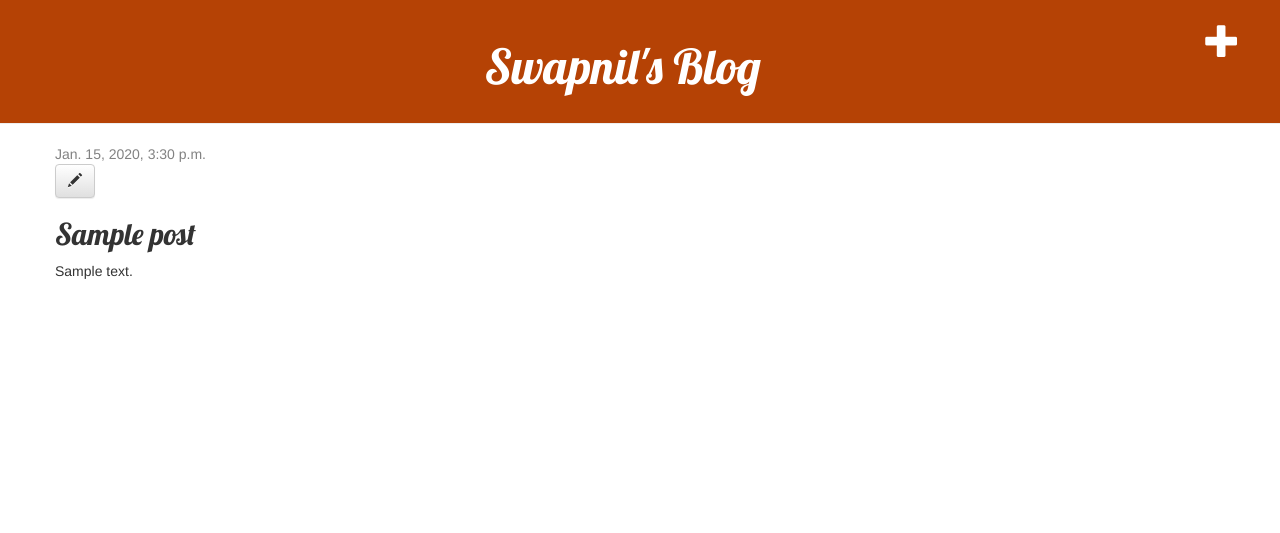
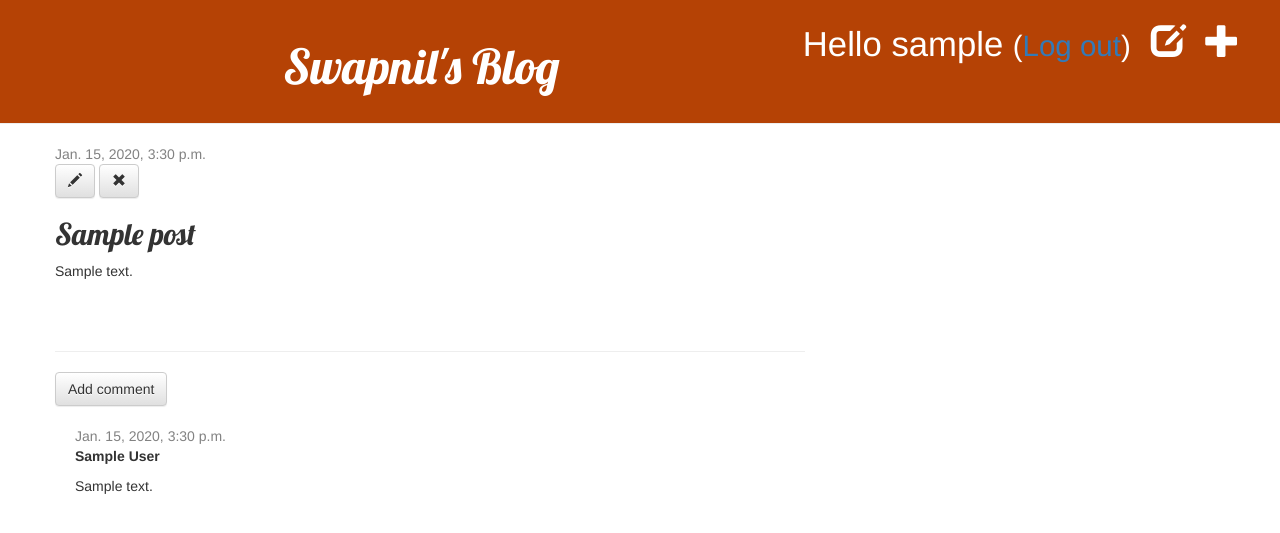
Before and after one commit to swapnilghule112/my-first-blog, a Django app: page /post/1/ in a window 1280 px wide. Shown: the top 533 px of the page. Run offline with Django 3.2, Linux system fonts and the light colour scheme; a user stored in the database is signed in; tables that the repository leaves empty hold one stand-in row (values such as "Sample post"); some libraries are stand-ins or nearby versions.

Commit message:
added some other features

```diff
--- a/blog/admin.py
+++ b/blog/admin.py
@@ -1,4 +1,5 @@
 from django.contrib import admin
-from .models import Post
+from .models import Post, Comment
 
 admin.site.register(Post)
+admin.site.register(Comment)
--- a/blog/models.py
+++ b/blog/models.py
@@ -4,7 +4,8 @@ from django.utils import timezone
 
 
 class Post(models.Model):
-    author = models.ForeignKey(settings.AUTH_USER_MODEL, on_delete=models.CASCADE)
+    author = models.ForeignKey(
+        settings.AUTH_USER_MODEL, on_delete=models.CASCADE)
     title = models.CharField(max_length=200)
     text = models.TextField()
     created_date = models.DateTimeField(default=timezone.now)
@@ -16,3 +17,22 @@ class Post(models.Model):
 
     def __str__(self):
         return self.title
+
+    def approved_comments(self):
+        return self.comments.filter(approved_comment=True)
+
+
+class Comment(models.Model):
+    post = models.ForeignKey(
+        'blog.Post', on_delete=models.CASCADE, related_name='comments')
+    author = models.CharField(max_length=200)
+    text = models.TextField()
+    created_date = models.DateTimeField(default=timezone.now)
+    approved_comment = models.BooleanField(default=False)
+
+    def approve(self):
+        self.approved_comment = True
+        self.save()
+
+    def __str__(self):
+        return self.text
--- a/blog/static/css/blog.css
+++ b/blog/static/css/blog.css
@@ -53,3 +53,7 @@ h1, h2, h3, h4 {
 .post h1 a, .post h1 a:visited {
     color: #b54205;
 }
+
+.comment {
+    margin: 20px 0px 20px 20px;
+}
--- a/blog/templates/blog/base.html
+++ b/blog/templates/blog/base.html
@@ -13,14 +13,19 @@
             <div class="page-header">
                 {% if user.is_authenticated %}
                     <a href="{% url 'post_new' %}" class="top-menu"><span class="glyphicon glyphicon-plus"></span></a>
+                    <a href="{% url 'post_draft_list' %}" class="top-menu"><span class="glyphicon glyphicon-edit"></span></a>
+                    <p class="top-menu">Hello {{ user.username }} <small>(<a href="{% url 'logout' %}">Log out</a>)</small></p>
+                {% else %}
+                    <a href="{% url 'login' %}" class="top-menu"><span class="glyphicon glyphicon-lock"></span></a>
                 {% endif %}
                 <h1><a href="/">Swapnil's Blog</a></h1>
             </div>
+
             <div class="content container">
                 <div class="row">
                     <div class="col-md-8">
-                        {% block content %}
-                        {% endblock %}
+                    {% block content %}
+                    {% endblock %}
                     </div>
                 </div>
             </div>
--- a/blog/templates/blog/post_detail.html
+++ b/blog/templates/blog/post_detail.html
@@ -6,11 +6,33 @@
             <div class="date">
                 {{ post.published_date }}
             </div>
+        {% else %}
+            <a class="btn btn-default" href="{% url 'post_publish' pk=post.pk %}">Publish</a>
         {% endif %}
         {% if user.is_authenticated %}
             <a class="btn btn-default" href="{% url 'post_edit' pk=post.pk %}"><span class="glyphicon glyphicon-pencil"></span></a>
+            <a class="btn btn-default" href="{% url 'post_remove' pk=post.pk %}"><span class="glyphicon glyphicon-remove"></span></a>
         {% endif %}
         <h2>{{ post.title }}</h2>
         <p>{{ post.text|linebreaksbr }}</p>
     </div>
+    <hr>
+    <a class="btn btn-default" href="{% url 'add_comment_to_post' pk=post.pk %}">Add comment</a>
+    {% for comment in post.comments.all %}
+        {% if user.is_authenticated or comment.approved_comment %}
+        <div class="comment">
+            <div class="date">
+                {{ comment.created_date }}
+                {% if not comment.approved_comment %}
+                    <a class="btn btn-default" href="{% url 'comment_remove' pk=comment.pk %}"><span class="glyphicon glyphicon-remove"></span></a>
+                    <a class="btn btn-default" href="{% url 'comment_approve' pk=comment.pk %}"><span class="glyphicon glyphicon-ok"></span></a>
+                {% endif %}
+            </div>
+            <strong>{{ comment.author }}</strong>
+            <p>{{ comment.text|linebreaks }}</p>
+        </div>
+        {% endif %}
+    {% empty %}
+        <p>No comments here yet :(</p>
+    {% endfor %}
 {% endblock %}
--- a/blog/urls.py
+++ b/blog/urls.py
@@ -6,4 +6,12 @@ urlpatterns = [
     path('post/<int:pk>/', views.post_detail, name='post_detail'),
     path('post/new/', views.post_new, name='post_new'),
     path('post/<int:pk>/edit/', views.post_edit, name='post_edit'),
+    path('drafts/', views.post_draft_list, name='post_draft_list'),
+    path('post/<pk>/publish/', views.post_publish, name='post_publish'),
+    path('post/<pk>/remove/', views.post_remove, name='post_remove'),
+    path('post/<int:pk>/comment/', views.add_comment_to_post,
+         name='add_comment_to_post'),
+    path('comment/<int:pk>/approve/',
+         views.comment_approve, name='comment_approve'),
+    path('comment/<int:pk>/remove/', views.comment_remove, name='comment_remove'),
 ]
--- a/blog/views.py
+++ b/blog/views.py
@@ -1,12 +1,14 @@
+from django.contrib.auth.decorators import login_required
 from django.shortcuts import redirect
 from django.shortcuts import render, get_object_or_404
 from django.utils import timezone
-from .models import Post
-from .forms import PostForm
+from .models import Post, Comment
+from .forms import PostForm, CommentForm
 
 
 def post_list(request):
-    posts = Post.objects.filter(published_date__lte=timezone.now()).order_by('published_date')
+    posts = Post.objects.filter(
+        published_date__lte=timezone.now()).order_by('published_date')
     return render(request, 'blog/post_list.html', {'posts': posts})
 
 
@@ -15,13 +17,14 @@ def post_detail(request, pk):
     return render(request, 'blog/post_detail.html', {'post': post})
 
 
+@login_required
 def post_new(request):
     if request.method == "POST":
         form = PostForm(request.POST)
         if form.is_valid():
             post = form.save(commit=False)
             post.author = request.user
-            post.published_date = timezone.now()
+            # post.published_date = timezone.now()
             post.save()
             return redirect('post_detail', pk=post.pk)
     else:
@@ -29,6 +32,7 @@ def post_new(request):
     return render(request, 'blog/post_edit.html', {'form': form})
 
 
+@login_required
 def post_edit(request, pk):
     post = get_object_or_404(Post, pk=pk)
     if request.method == "POST":
@@ -36,9 +40,58 @@ def post_edit(request, pk):
         if form.is_valid():
             post = form.save(commit=False)
             post.author = request.user
-            post.published_date = timezone.now()
+            # post.published_date = timezone.now()
             post.save()
             return redirect('post_detail', pk=post.pk)
     else:
         form = PostForm(instance=post)
     return render(request, 'blog/post_edit.html', {'form': form})
+
+
+@login_required
+def post_draft_list(request):
+    posts = Post.objects.filter(
+        published_date__isnull=True).order_by('created_date')
+    return render(request, 'blog/post_draft_list.html', {'posts': posts})
+
+
+@login_required
+def post_publish(request, pk):
+    post = get_object_or_404(Post, pk=pk)
+    post.publish()
+    return redirect('post_detail', pk=pk)
+
+
+@login_required
+def post_remove(request, pk):
+    post = get_object_or_404(Post, pk=pk)
+    post.delete()
+    return redirect('post_list')
+
+
+def add_comment_to_post(request, pk):
+    post = get_object_or_404(Post, pk=pk)
+    if request.method == "POST":
+        form = CommentForm(request.POST)
+        if form.is_valid():
+            comment = form.save(commit=False)
+            comment.post = post
+            comment.save()
+            return redirect('post_detail', pk=post.pk)
+    else:
+        form = CommentForm()
+    return render(request, 'blog/add_comment_to_post.html', {'form': form})
+
+
+@login_required
+def comment_approve(request, pk):
+    comment = get_object_or_404(Comment, pk=pk)
+    comment.approve()
+    return redirect('post_detail', pk=comment.post.pk)
+
+
+@login_required
+def comment_remove(request, pk):
+    comment = get_object_or_404(Comment, pk=pk)
+    comment.delete()
+    return redirect('post_detail', pk=comment.post.pk)
--- a/mysite/urls.py
+++ b/mysite/urls.py
@@ -15,8 +15,11 @@ Including another URLconf
 """
 from django.contrib import admin
 from django.urls import path, include
+from django.contrib.auth import views
 
 urlpatterns = [
     path('admin/', admin.site.urls),
+    path('accounts/login/', views.LoginView.as_view(), name='login'),
+    path('accounts/logout/', views.LogoutView.as_view(next_page='/'), name='logout'),
     path('', include('blog.urls')),
 ]
```
Also changed, not shown: blog/forms.py (+8 -1 lines), blog/templates/blog/add_comment_to_post.html (added, +9 -0 lines), blog/templates/blog/post_draft_list.html (added, +11 -0 lines), blog/templates/blog/post_list.html (+6 -6 lines), blog/templates/registration/login.html (added, +24 -0 lines), mysite/settings.py (+15 -5 lines), blog/migrations/0002_comment.py (added).
